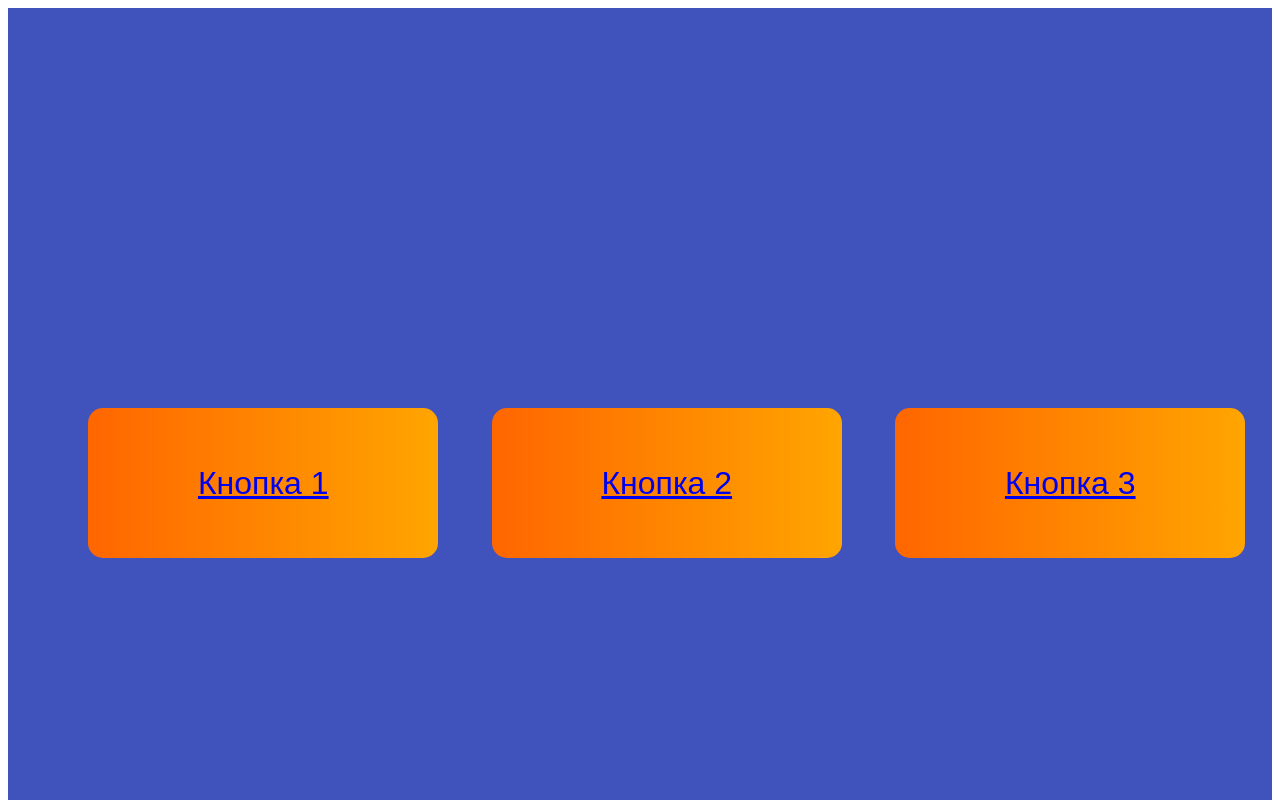
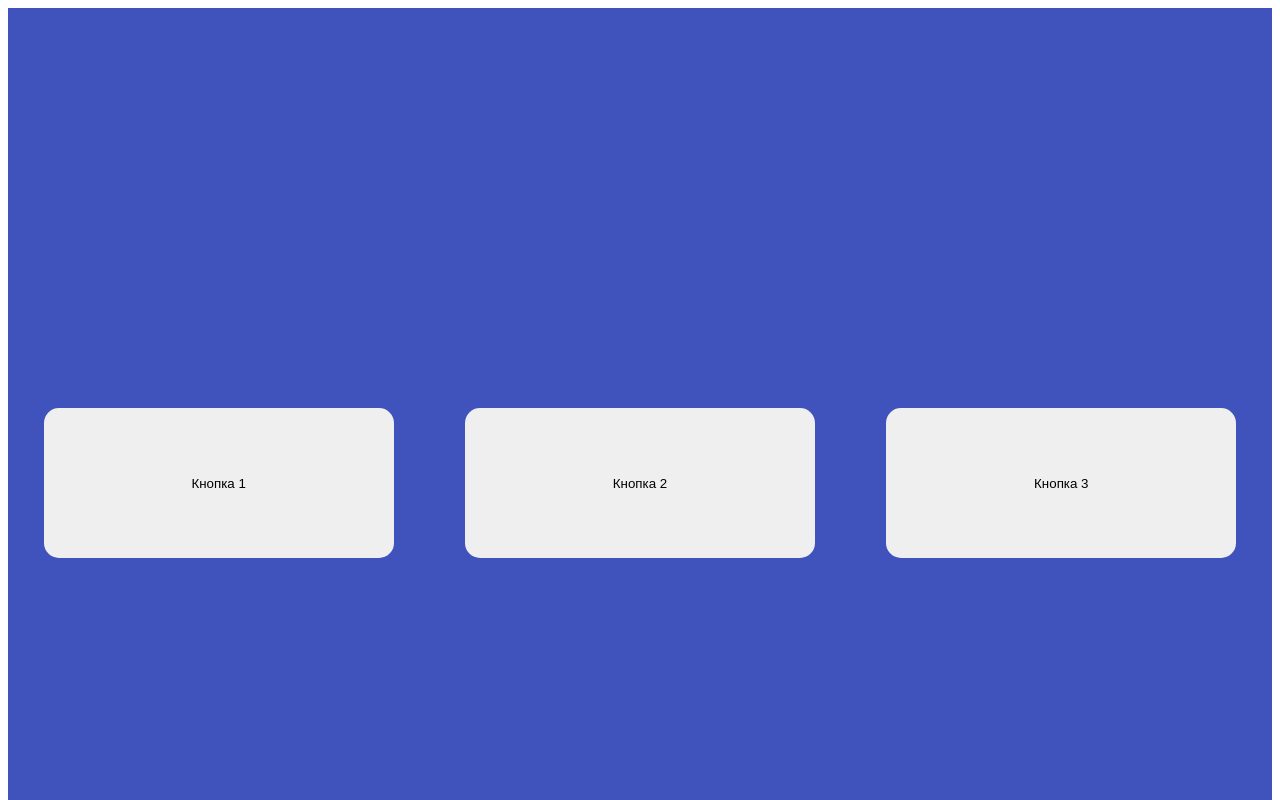
Before and after one commit to artemtop228top/app4, a plain HTML site: page index.html in a window 1280 px wide. Shown: the top 800 px of the page. Drawn offline with Linux system fonts and the light colour scheme.

Commit message:
19 тридцать семь

```diff
--- a/index.css
+++ b/index.css
@@ -12,10 +12,4 @@
     height: 150px;
     border-radius: 15px;
     border: none;
-    background: linear-gradient(to right,rgb(255, 102, 0), orange);
-    font-size: 2em;
 }
-
-.kn1:hover, .kn2:hover, .kn3:hover{
-    background: linear-gradient(to right,orange, rgb(255, 102, 0));
-}
--- a/index.html
+++ b/index.html
@@ -1,5 +1,5 @@
 <!DOCTYPE html>
-<html lang="ru">
+<html lang="en">
 <head>
     <meta charset="UTF-8">
     <meta name="viewport" content="width=device-width, initial-scale=1.0">
@@ -8,9 +8,9 @@
 </head>
 <body>
     <div class="knopki">
-        <a href="#"><button class="kn1"><a href="#">Кнопка 1</a></button></a>
-        <button class="kn2"><a href="#">Кнопка 2</a></button>
-        <button class="kn3"><a href="#">Кнопка 3</a></button>
+        <button class="kn1"><a>Кнопка 1</a></button>
+        <button class="kn2"><a>Кнопка 2</a></button>
+        <button class="kn3"><a>Кнопка 3</a></button>
     </div>
 </body>
 </html>
```
